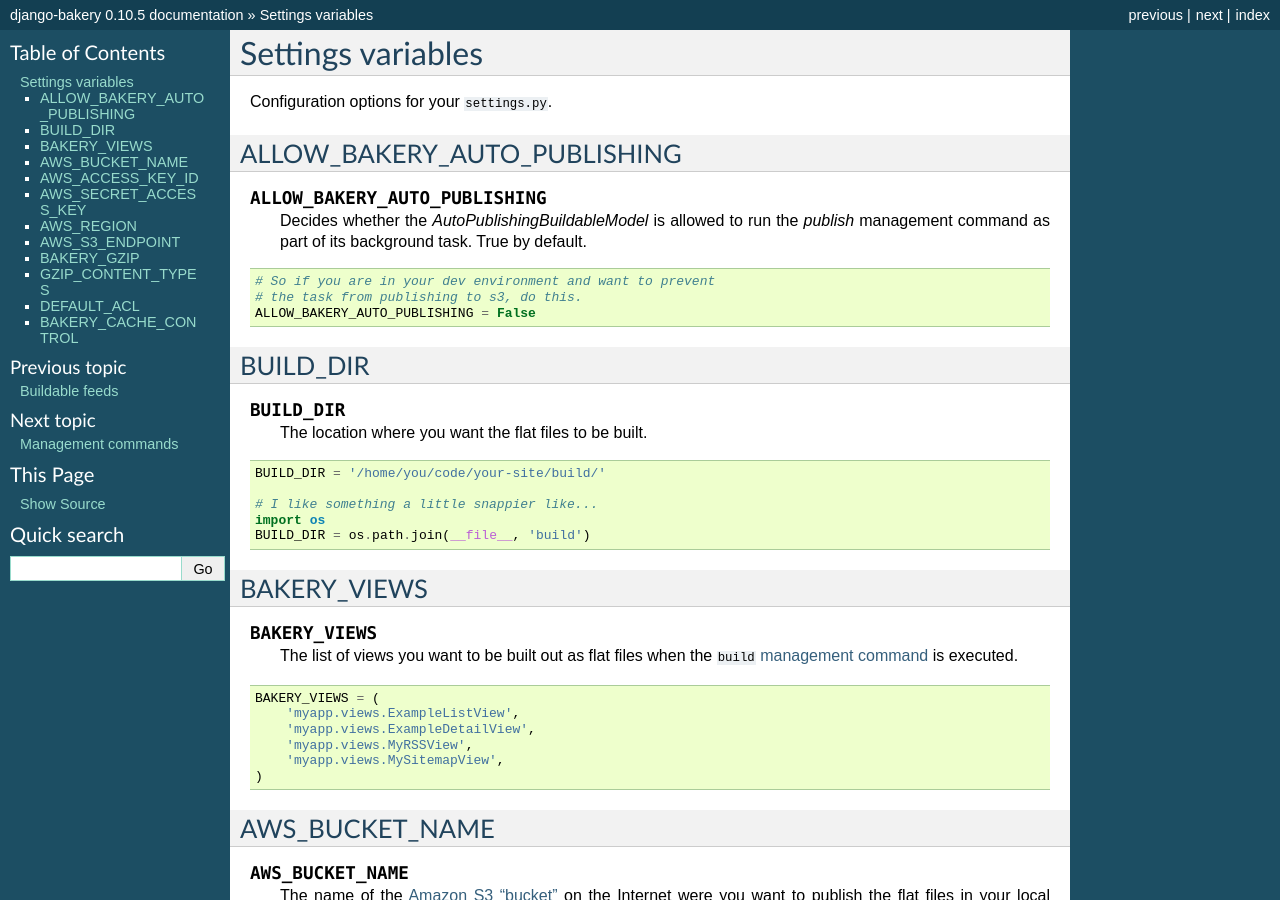
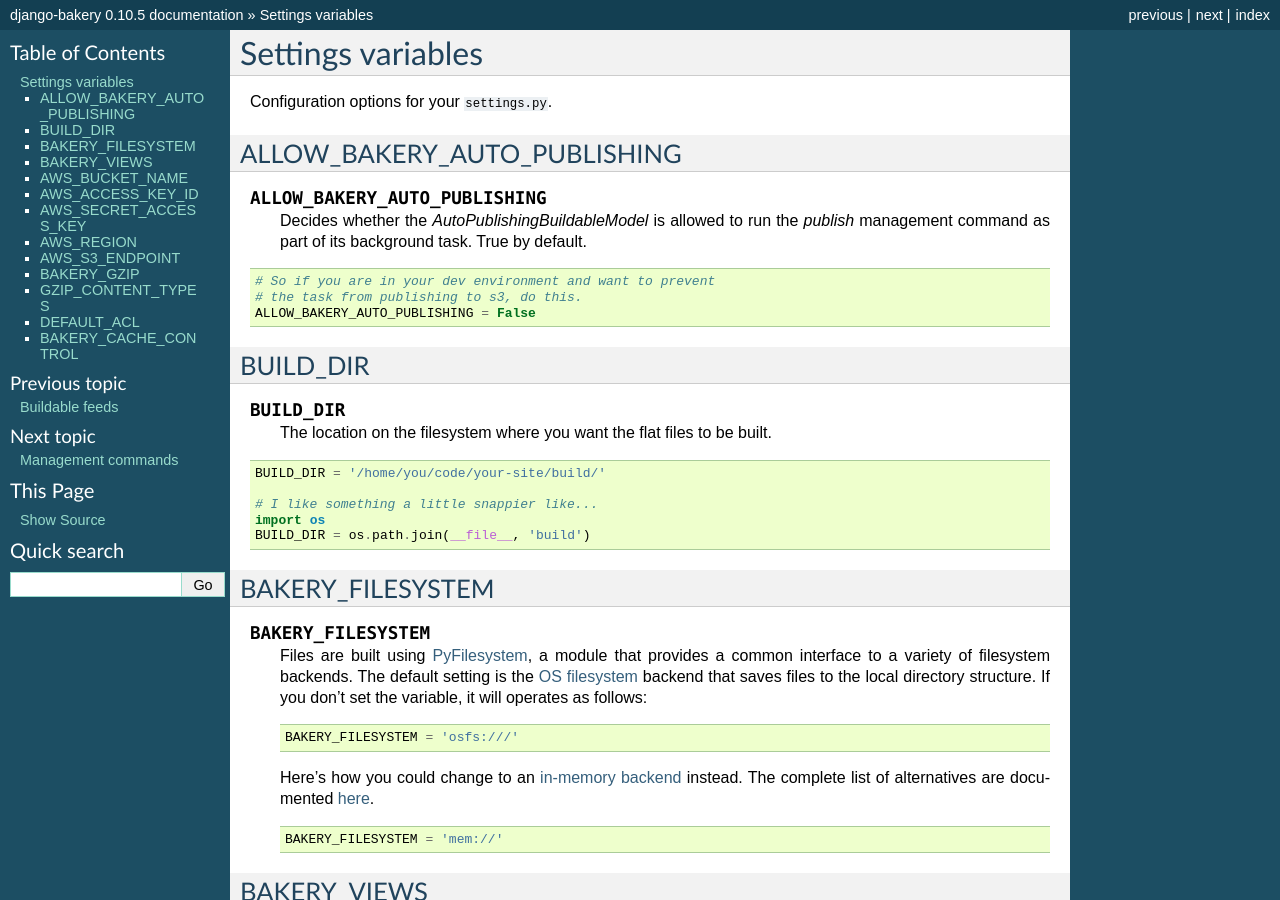
Before and after one commit to Sibizwan5/django-bakery, a Sphinx documentation site: the page built from docs/settingsvariables.rst, in a window 1280 px wide and 900 px high. Built offline with Sphinx 7.4.7, drawn with Linux system fonts in a browser that asks for light colours.

Commit message:
Updated docs

```diff
--- a/docs/settingsvariables.rst
+++ b/docs/settingsvariables.rst
@@ -22,7 +22,7 @@
 
 .. envvar:: BUILD_DIR
 
-    The location where you want the flat files to be built.
+    The location on the filesystem where you want the flat files to be built.
 
 .. code-block:: python
 
@@ -31,6 +31,24 @@
     # I like something a little snappier like...
     import os
     BUILD_DIR = os.path.join(__file__, 'build')
+
+BAKERY_FILESYSTEM
+-----------------
+
+.. envvar:: BAKERY_FILESYSTEM
+
+    Files are built using `PyFilesystem <https://docs.pyfilesystem.org/en/latest/index.html>`_, a module that provides a common interface to a variety of filesystem backends. The default setting is the `OS filesystem <https://docs.pyfilesystem.org/en/latest/reference/osfs.html>`_ backend that saves files to the local directory structure. If you don't set the variable, it will operates as follows:
+
+    .. code-block:: python
+
+        BAKERY_FILESYSTEM = 'osfs:///'
+
+    Here's how you could change to an `in-memory backend <https://docs.pyfilesystem.org/en/latest/reference/memoryfs.html>`_ instead. The complete list of alternatives are documented `here <https://docs.pyfilesystem.org/en/latest/builtin.html>`_.
+
+    .. code-block:: python
+
+        BAKERY_FILESYSTEM = 'mem://'
+
 
 BAKERY_VIEWS
 ------------
```
